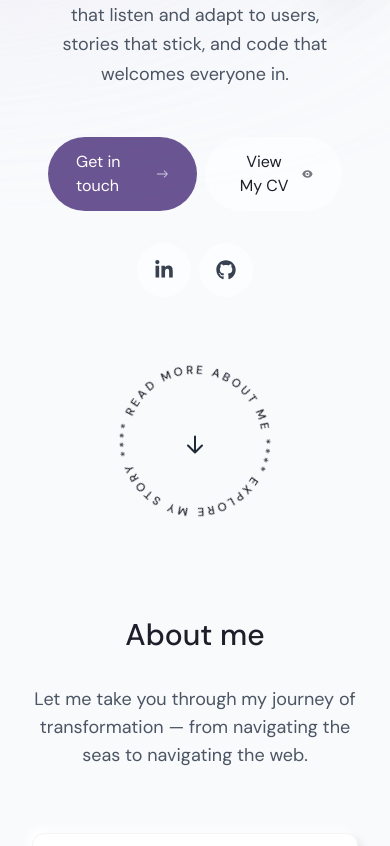
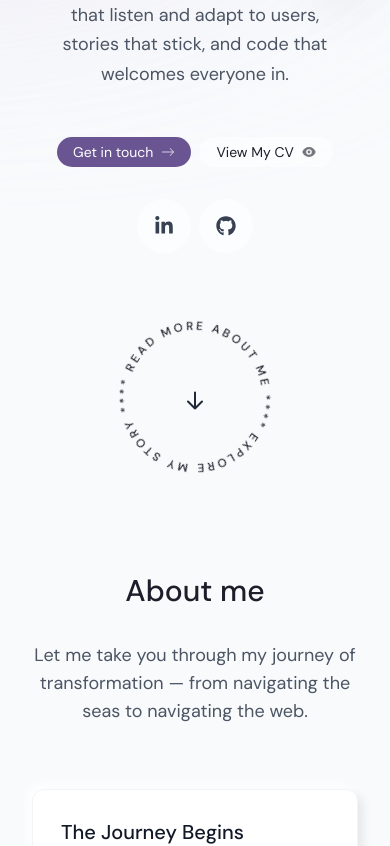
Before and after one commit to CatAvadani/my-portfolio-next.js, a Next.js app: page /en in a window 390 px wide. Shown: the part 820-1666 px from the top of the page. Built offline with nearby package versions, Linux system fonts and the light colour scheme.

Commit message:
Improved responsiveness and consistency

```diff
--- a/components/experience.tsx
+++ b/components/experience.tsx
@@ -83,8 +83,8 @@ function TimelineItem({
       viewport={{ once: true }}
       className="mb-12 last:mb-0"
     >
-      <div className="flex items-start px-4 sm:px-10 mx-auto max-w-5xl">
-        <div className="relative mr-4 sm:mr-6 lg:mr-12 flex flex-col items-center">
+      <div className="flex items-start px-2 sm:px-10 mx-auto max-w-5xl">
+        <div className="relative mr-2 sm:mr-6 lg:mr-12 flex flex-col items-center">
           <div
             className={`absolute w-[1px] ${getLineHeight()} ${
               theme === "light"
@@ -132,7 +132,7 @@ function TimelineItem({
               bg-white/70 shadow-sm dark:bg-gray-800 border border-gray-100 dark:border-gray-700
             `}
           >
-            <p className="text-gray-700 dark:text-gray-300 leading-relaxed">
+            <p className="text-gray-700 text-sm sm:text-lg dark:text-gray-300 leading-relaxed">
               {item.description}
             </p>
             {item.skills && (
--- a/components/interactiveCv.tsx
+++ b/components/interactiveCv.tsx
@@ -495,17 +495,17 @@ export default function InteractiveCV() {
       {/* Footer */}
       <div className="text-center py-8 text-gray-600">
         <p className="mb-4">{t("interestedText")}</p>
-        <div className="flex flex-col sm:flex-row gap-4 justify-center">
+        <div className="flex flex-col sm:flex-row gap-4 justify-center items-center">
           <a
             href={`mailto:${contact.email}`}
-            className="px-8 py-3 bg-gradient-to-r from-blue-300 to-violet-900 hover:from-blue-400 hover:to-violet-800 text-white rounded-full font-medium transition-colors duration-300 flex items-center justify-center gap-2 shadow-sm"
+            className=" w-48 text-sm sm:text-md px-4 sm:px-8 py-3 bg-gradient-to-r from-blue-300 to-violet-900 hover:from-blue-400 hover:to-violet-800 text-white rounded-full font-medium transition-colors duration-300 flex items-center justify-center gap-2 shadow-sm"
           >
             <HiMail />
             {t("getInTouch")}
           </a>
           <Link
             href="/"
-            className="px-8 py-3 bg-white border-2 border-blue-600/10 text-blue-600 hover:bg-blue-600/10 rounded-full font-medium transition-colors duration-300"
+            className=" w-48 text-sm sm:text-md px-4 sm:px-8 py-3 bg-white border-2 border-blue-600/10 text-blue-600 hover:bg-blue-600/10 rounded-full font-medium transition-colors duration-300"
           >
             {t("viewPortfolio")}
           </Link>
--- a/components/intro.tsx
+++ b/components/intro.tsx
@@ -82,7 +82,7 @@ export default function Intro() {
               <div className="flex sm:flex-row gap-2 sm:gap-4 justify-center sm:justify-start">
                 <Link
                   href="#contact"
-                  className="group bg-violet-950/70 text-white px-7 py-3 flex items-center justify-center gap-2 rounded-full outline-none
+                  className="group bg-violet-950/70 text-white text-sm sm:text-lg px-4 sm:px-7 py-1 sm:py-3 flex items-center justify-center gap-2 rounded-full outline-none
                   hover:bg-violet-950/85 active:scale-105 transition duration-300 cursor-pointer dark:bg-gray-800/70"
                   onClick={() => {
                     setActiveSection("contact");
@@ -95,7 +95,7 @@ export default function Intro() {
 
                 <div className="relative">
                   <button
-                    className="group bg-white/50 px-7 py-3 flex items-center justify-center gap-2 rounded-full outline-none active:scale-105 transition duration-300 cursor-pointer border border-white/10 hover:border-white/20 dark:bg-white/10 dark:text-white/60"
+                    className="group bg-white/50 text-sm sm:text-lg px-4 sm:px-7 py-1 sm:py-3 flex items-center justify-center gap-2 rounded-full outline-none active:scale-105 transition duration-300 cursor-pointer border border-white/10 hover:border-white/20 dark:bg-white/10 dark:text-white/60"
                     onClick={() => setShowCVDropdown(!showCVDropdown)}
                     onBlur={() =>
                       setTimeout(() => setShowCVDropdown(false), 200)
```
